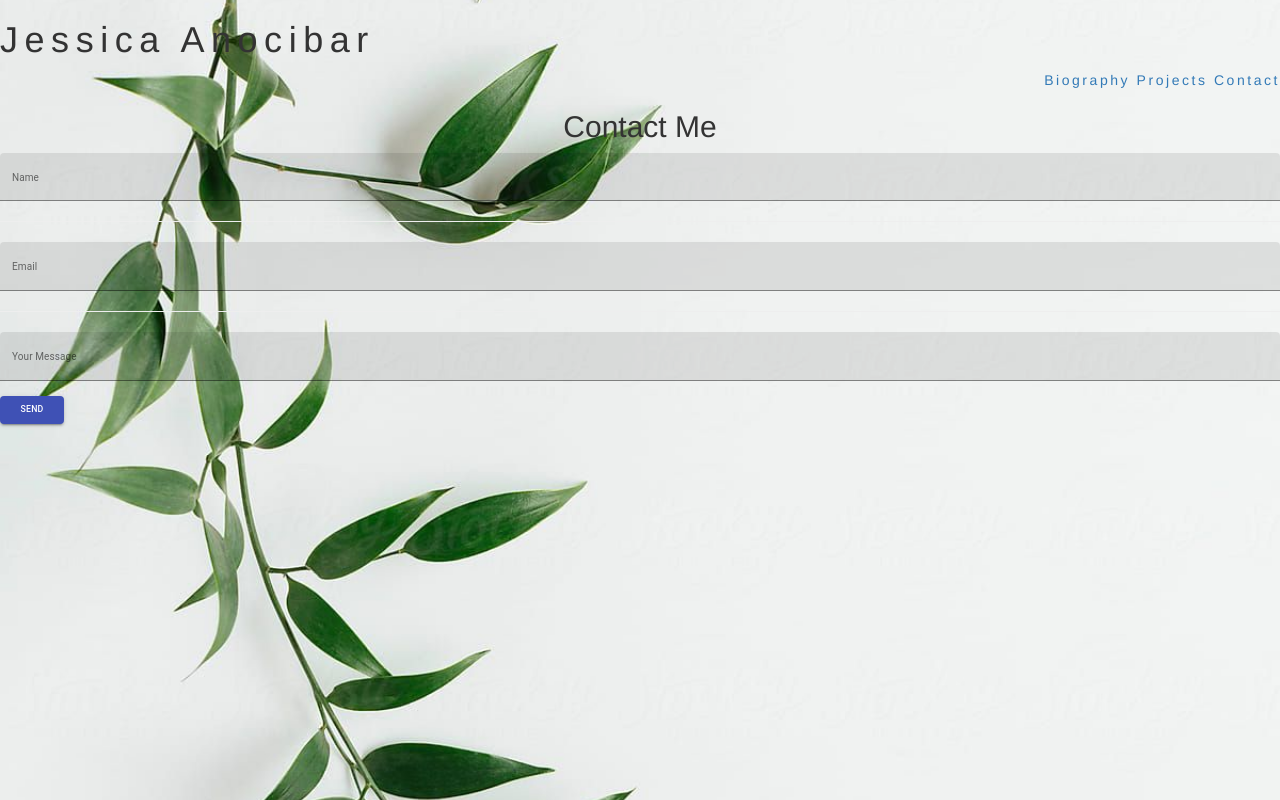
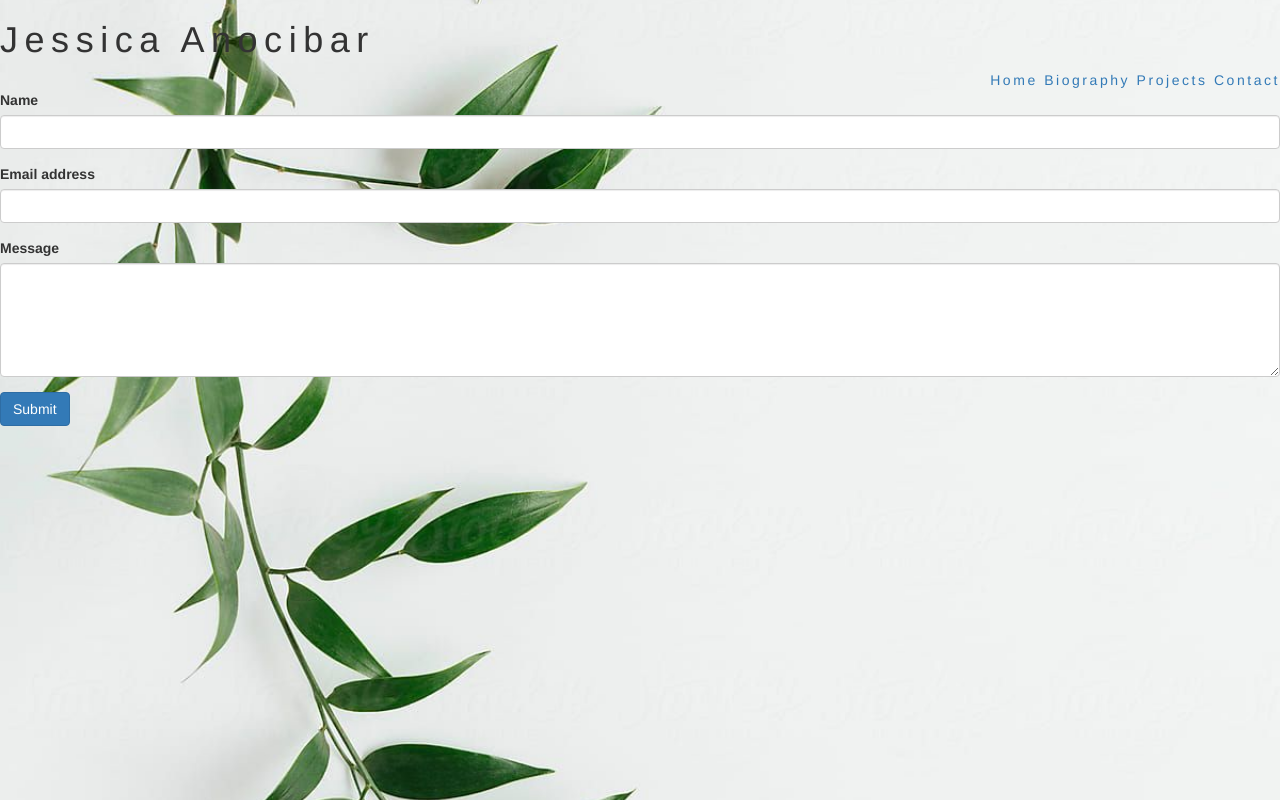
Before and after one commit to jessicaano92/react_portfolio, a React (Create React App) app: page /contact in a window 1280 px wide. Built offline with nearby package versions, Linux system fonts and the light colour scheme.

Commit message:
set up home route and changed contact form

```diff
--- a/package.json
+++ b/package.json
@@ -8,8 +8,11 @@
     "@testing-library/react": "^11.1.2",
     "@testing-library/user-event": "^12.2.2",
     "axios": "^0.21.0",
+    "bootstrap": "^4.5.3",
+    "express": "^4.17.1",
     "gh-pages": "^3.1.0",
     "react": "^17.0.1",
+    "react-bootstrap": "^1.4.0",
     "react-dom": "^17.0.1",
     "react-router-dom": "^5.2.0",
     "react-scripts": "4.0.0",
--- a/src/App.js
+++ b/src/App.js
@@ -1,5 +1,4 @@
 import React from "react";
-import NavBar from "./components/NavBar"
 import Home from "./pages/Home";
 import Contact from "./pages/Contact";
 import { BrowserRouter, Route } from "react-router-dom";
@@ -8,13 +7,11 @@ import Projects from "./pages/Projects";
 import './App.css';
 
 
-
-
-
 function App() {
   return (
     <BrowserRouter>
     <div>
+
       <Home />
       <Route exact path ="/" component={Home}/>
       <Route exact path ="/biography" component={Biography}/>
--- a/src/components/NavBar/index.js
+++ /dev/null
@@ -1,22 +0,0 @@
-import React from 'react';
-
-
-class NavBar extends React.Component {
-    render() {
-      const pages = ['home ', ' projects ', ' bio ', ' about ', ' contact'];
-      const navLinks = pages.map(page => {
-        return (
-
-          <a href={'/' + page}>
-            {page}
-          </a>
-
-
-        )
-      });
-
-      return <nav>{navLinks}</nav>;
-    }
-  }
-
-  export default NavBar;
--- a/src/pages/Biography.js
+++ b/src/pages/Biography.js
@@ -1,5 +1,4 @@
 import React from "react";
-import { makeStyles } from '@material-ui/core/styles';
 import Button from '@material-ui/core/Button';
 import Hero from '../components/Hero';
 import './Biography.css';
--- a/src/pages/Contact.js
+++ b/src/pages/Contact.js
@@ -1,38 +1,74 @@
 import React from "react";
+import axios from 'axios';
 import {Button, TextField} from "@material-ui/core";
 
 
+class Contact extends React.Component {
+    constructor(props) {
+      super(props);
+      this.state = {
+        name: '',
+        email: '',
+        message: ''
+      }
+    }
 
+      handleSubmit(e) {
+          e.preventDefault();
 
+          axios({
+            method: "POST",
+            url:"http://localhost:3002/send",
+            data:  this.state
+          }).then((response)=>{
+            if (response.data.status === 'success') {
+              alert("Message Sent.");
+              this.resetForm()
+            } else if(response.data.status === 'fail') {
+              alert("Message failed to send.")
+            }
+          });
+      }
 
+      resetForm(){
+          this.setState({name: '', email: '', message: ''})
+        }
 
-const Contact = () => {
-
-
-    return (
-        <>
-        <h2 className="text-center">Contact Me</h2>
-        <div className="ContactMe">
-
-          <form>
+    render() {
+      return(
+        <div className="Contact">
+          <form id="contact-form" onSubmit={this.handleSubmit.bind(this)} method="POST">
             <div className="form-group">
-              <TextField fullWidth="true" id="filled-basic" label="Name" variant="filled" />
+              <label htmlFor="name">Name</label>
+              <input type="text" className="form-control" value={this.state.name} onChange={this.onNameChange.bind(this)} />
             </div>
-            < hr />
             <div className="form-group">
-              <TextField fullWidth="true" id="filled-basic" label="Email" variant="filled" />
+              <label htmlFor="exampleInputEmail1">Email address</label>
+              <input type="email" className="form-control" aria-describedby="emailHelp" value={this.state.email} onChange={this.onEmailChange.bind(this)} />
             </div>
-            <hr />
             <div className="form-group">
-              <TextField fullWidth="true" id="filled-basic" label="Your Message" variant="filled" multiline="true" />
+              <label htmlFor="message">Message</label>
+              <textarea className="form-control" rows="5" value={this.state.message} onChange={this.onMessageChange.bind(this)} />
             </div>
-            <Button variant="contained" color="primary">Send</Button>
+            <button type="submit" className="btn btn-primary">Submit</button>
           </form>
         </div>
+      );
+    }
 
-      </>
-    )
+    onNameChange(event) {
+        this.setState({name: event.target.value})
+      }
+
+      onEmailChange(event) {
+        this.setState({email: event.target.value})
+      }
+
+      onMessageChange(event) {
+        this.setState({message: event.target.value})
       }
 
 
+  }
+
   export default Contact;
--- a/src/pages/Home.js
+++ b/src/pages/Home.js
@@ -11,6 +11,7 @@ function Home () {
             <h1 className="name" data-shrink-original-size="22" style={{letterSpacing: "0.181818em"}}>Jessica Anocibar</h1>
         </div>
         <div className="topNav">
+            <a href="/Home" style={{letterSpacing: "0.181818em"}}>Home </a>
             <a href="/Biography" style={{letterSpacing: "0.181818em"}}>Biography </a>
             <a href="/Projects" style={{letterSpacing: "0.181818em"}}>Projects </a>
             <a href="/Contact" style={{letterSpacing: "0.181818em"}}>Contact</a>
```
Also changed, not shown: src/components/NavBar/NavBar.css (deleted), 1 other file (tests, documents, lock files or other folders). Lines whose indentation alone changed are shown as unchanged.
